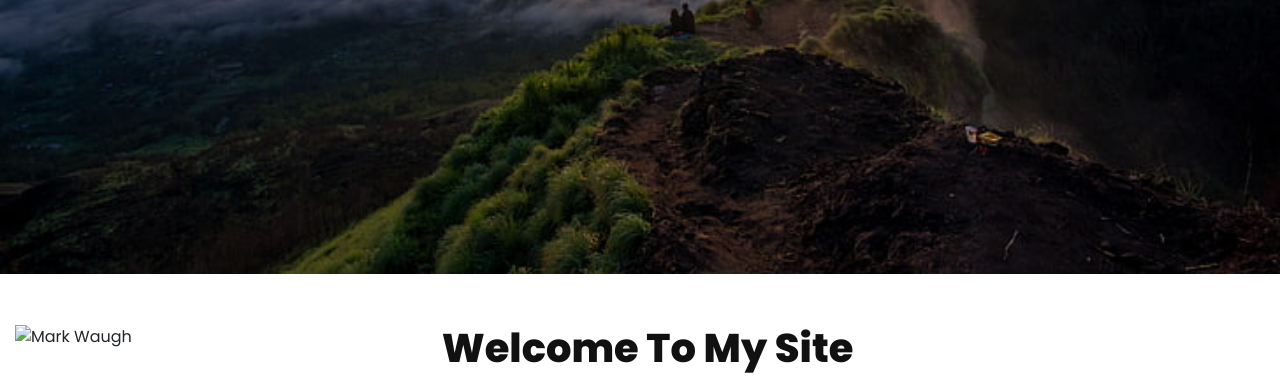
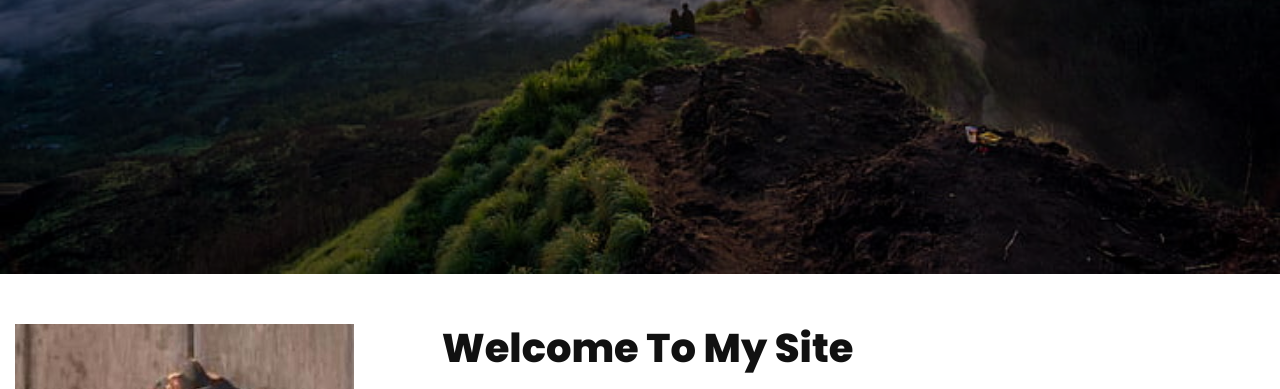
Before and after one commit to MuhammadWiman/tugas-web, a plain HTML site: page index.html in a window 1280 px wide. Shown: the part 526-915 px from the top of the page. Drawn offline with nearby package versions, Linux system fonts and the light colour scheme.

Commit message:
Update index.html

```diff
--- a/index.html
+++ b/index.html
@@ -35,7 +35,7 @@
     <div class="section container-fluid about" id="about">
         <div class="row">
             <div class="col-md-4 col-12">
-                <img src="../images/pp tambahan.jpg" alt="Mark Waugh">
+                <img src="./images/pp-tambahan.jpg" alt="Mark Waugh">
             </div>
             <div class="col-md-8 col-12">
                 <div class="content">
```
